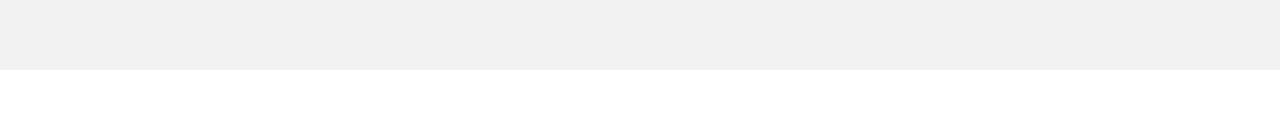
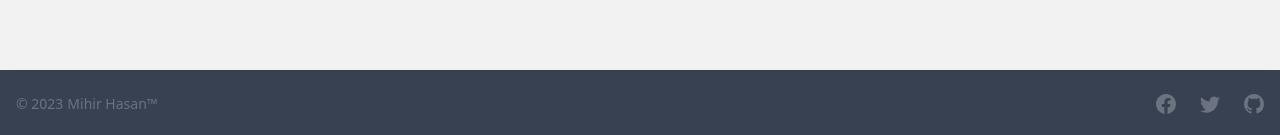
Before and after one commit to mihir-x/My-Portfolio, a React (Vite) app: page / in a window 1280 px wide. Shown: the part 792-927 px from the top of the page. Before the commit the page ends 862 px from the top, so only its background shows below. Built offline with nearby package versions, Linux system fonts and the light colour scheme.

Commit message:
added footer

```diff
--- a/package.json
+++ b/package.json
@@ -17,6 +17,7 @@
     "prop-types": "^15.8.1",
     "react": "^18.2.0",
     "react-dom": "^18.2.0",
+    "react-icons": "^4.12.0",
     "react-router-dom": "^6.20.1",
     "sort-by": "^1.2.0"
   },
--- /dev/null
+++ b/src/Components/Footer/SiteFooter.jsx
@@ -0,0 +1,24 @@
+import { Footer } from "flowbite-react";
+import { BsFacebook, BsGithub, BsTwitter } from 'react-icons/bs';
+
+
+const SiteFooter = () => {
+    return (
+        <div>
+            <Footer bgDark>
+                <div className="w-full">
+                    <div className="w-full bg-gray-700 px-4 py-6 sm:flex sm:items-center sm:justify-between">
+                        <Footer.Copyright href="#" by="Mihir Hasan™" year={2023} />
+                        <div className="mt-4 flex space-x-6 sm:mt-0 sm:justify-center">
+                            <Footer.Icon href="https://facebook.com/T.X.mihir" icon={BsFacebook} />
+                            <Footer.Icon href="#" icon={BsTwitter} />
+                            <Footer.Icon href="https://github.com/mihir-x" icon={BsGithub} />
+                        </div>
+                    </div>
+                </div>
+            </Footer>
+        </div>
+    );
+};
+
+export default SiteFooter;
--- a/src/Layouts/MainLayout.jsx
+++ b/src/Layouts/MainLayout.jsx
@@ -1,12 +1,14 @@
 import { Outlet } from "react-router-dom";
 import MenuBar from "../Components/Navbar/MenuBar";
+import SiteFooter from "../Components/Footer/SiteFooter";
 
 
 const MainLayout = () => {
     return (
-        <div>
+        <div className="min-h-screen flex flex-col justify-between">
             <MenuBar></MenuBar>
             <Outlet></Outlet>
+            <SiteFooter></SiteFooter>
         </div>
     );
 };
--- a/src/Pages/Projects/Projects.jsx
+++ b/src/Pages/Projects/Projects.jsx
@@ -1,6 +1,5 @@
-import { Button, Carousel } from "flowbite-react";
+import { Carousel } from "flowbite-react";
 import Headings from "../../Components/Shared/Headings/Headings";
-import { Link, Navigate } from "react-router-dom";
 
 
 const Projects = () => {
```
Also changed, not shown: 1 other file (tests, documents, lock files or other folders).
